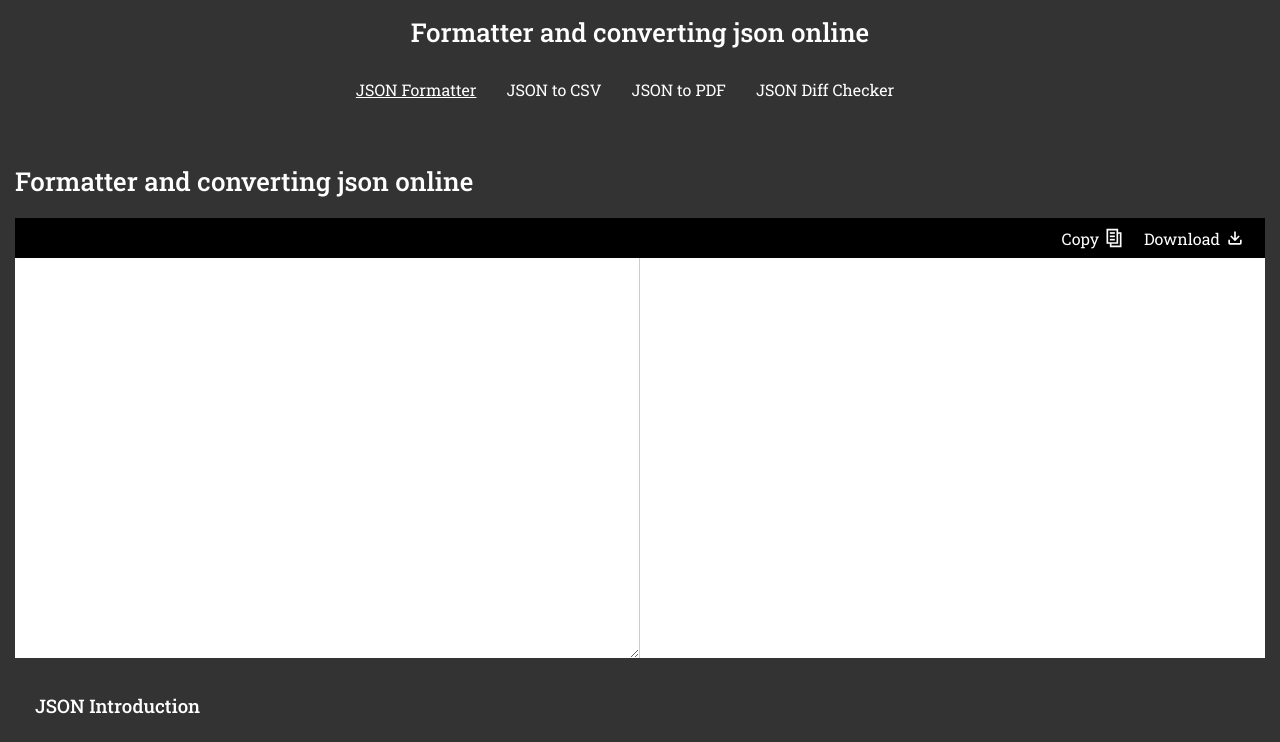
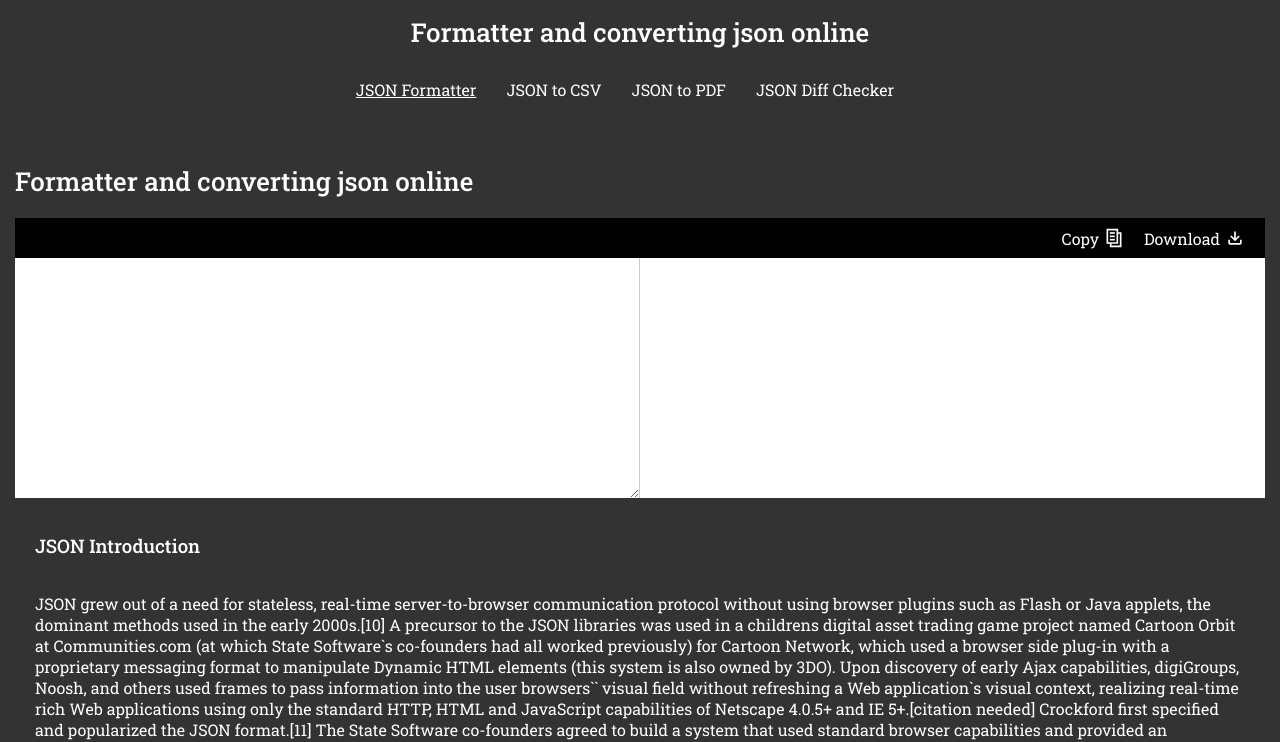
Before and after one commit to gabrielrdantas/json-to-csv, a React (Create React App) app: page / in a window 1280 px wide. Shown: the top 742 px of the page. Built offline with nearby package versions, Linux system fonts and the light colour scheme.

Commit message:
fix: altura do formatter

```diff
--- a/src/pages/JsonFormatter/index.tsx
+++ b/src/pages/JsonFormatter/index.tsx
@@ -129,7 +129,7 @@ const MenuOptionsContainer = styled.div`
 const Container = styled.div`
   background: #fff;
   display: flex;
-  height: 50vh;
+  height: 30vh;
   margin: 0;
 `;
 
```
